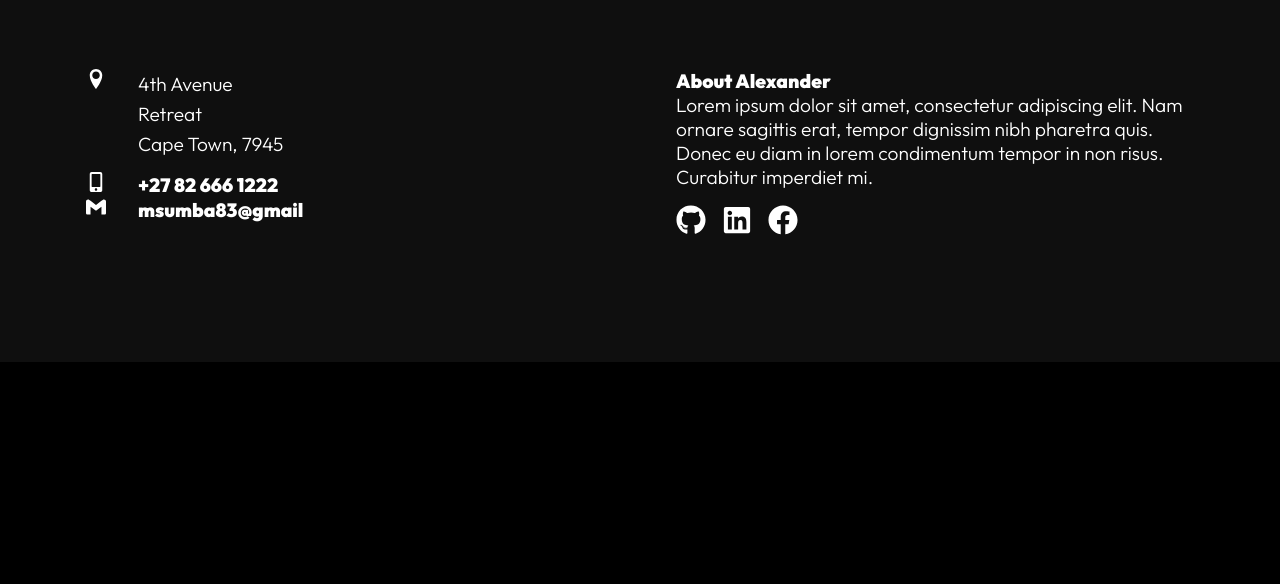
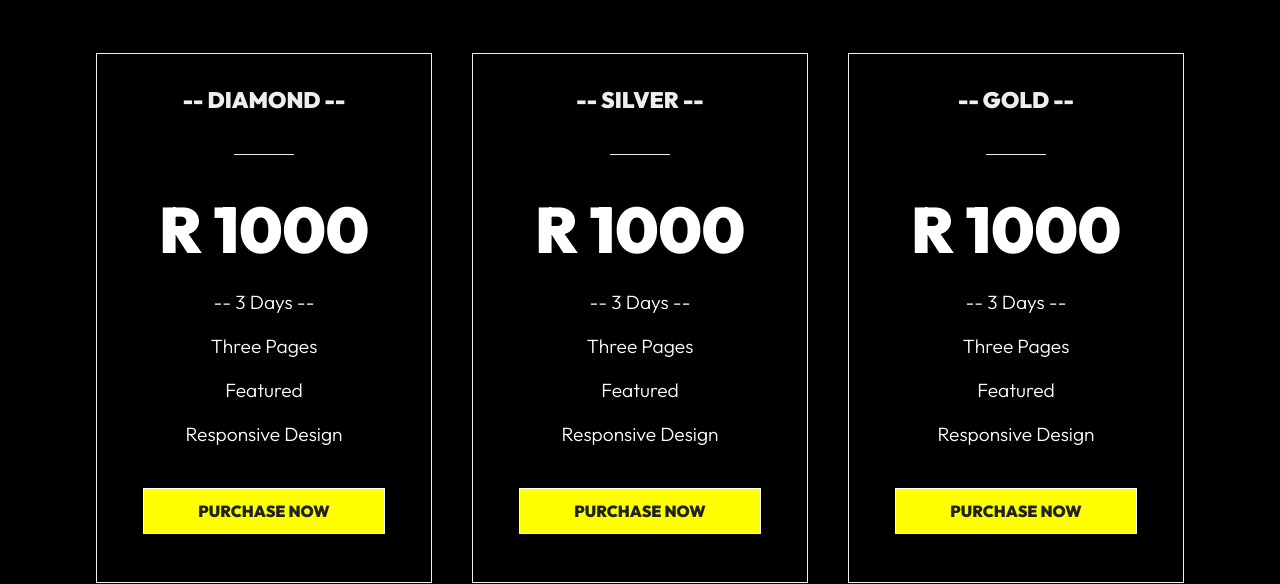
Before and after one commit to MSUMBA-art/-project-portfolio, a React (Create React App) app: page /project in a window 1280 px wide. Shown: the part 523-1107 px from the top of the page. Before the commit the page ends 885 px from the top, so only its background shows below. Built offline with nearby package versions, Linux system fonts and the light colour scheme.

Commit message:
done static cards

```diff
--- a/src/components/HeroImg.jsx
+++ b/src/components/HeroImg.jsx
@@ -12,7 +12,7 @@ const HeroImg = () => {
                   <p>Hi, I'M ALEXANDER</p>
                   <h1>FULLSTACK DEVELOPER</h1>
           <Link to="/project" className="btn">Projects</Link>
-          <Link to="contact" className="btn-light">Contact</Link>
+          <Link to="/contact" className="btn-light">Contact</Link>
               </div>
        </div>
     </div>
--- /dev/null
+++ b/src/components/PricingCards.jsx
@@ -0,0 +1,51 @@
+import "./pricingCards.css";
+
+import React from 'react'
+import { Link } from "react-router-dom";
+
+const PricingCards = () => {
+  return (
+    <div className="pricing">
+      <div className="card-container">
+        <div className="card">
+          <h3>-- DIAMOND --</h3>
+          <span className="bar"></span>
+          <p className="btc">R 1000</p>
+          <p>-- 3 Days --</p>
+          <p>Three Pages</p>
+          <p>Featured</p>
+          <p>Responsive Design</p>
+          <Link to="/contact" className="btn">
+            PURCHASE NOW
+          </Link>
+        </div>
+        <div className="card">
+          <h3>-- SILVER --</h3>
+          <span className="bar"></span>
+          <p className="btc">R 1000</p>
+          <p>-- 3 Days --</p>
+          <p>Three Pages</p>
+          <p>Featured</p>
+          <p>Responsive Design</p>
+          <Link to="/contact" className="btn">
+            PURCHASE NOW
+          </Link>
+        </div>
+        <div className="card">
+          <h3>-- GOLD --</h3>
+          <span className="bar"></span>
+          <p className="btc">R 1000</p>
+          <p>-- 3 Days --</p>
+          <p>Three Pages</p>
+          <p>Featured</p>
+          <p>Responsive Design</p>
+          <Link to="/contact" className="btn">
+            PURCHASE NOW
+          </Link>
+        </div>
+      </div>
+    </div>
+  );
+}
+
+export default PricingCards
--- /dev/null
+++ b/src/components/pricingCards.css
@@ -0,0 +1,62 @@
+.pricing {
+  width: 100%;
+  padding: 6rem;
+  background-color: black;
+}
+
+.card-container {
+  max-width: 1140px;
+  margin: auto;
+  display: grid;
+  grid-template-columns: repeat(3, 1fr);
+  gap: 40px;
+}
+
+.card {
+   border: 1px solid #eee;
+   color: #eee;
+   text-align: center;
+   padding: 1rem;
+}
+
+.card:hover {
+  background-color: rgb(49, 50, 50);
+  border: 2px solid rgb(238, 243, 243);
+
+}
+
+.card h3 {
+    font-size: 1.4rem;
+    padding: 1rem;
+}
+
+.card p {
+    padding: 10px 0;
+}
+
+.bar {
+   border-bottom: 1px solid #eee;
+   width: 20%;
+   margin: 1.5rem auto;
+   display: block;
+}
+
+.btc {
+   font-size: 4rem;
+   font-weight: 600;
+padding: 1rem 0;
+}
+
+.btn {
+    display: block;
+    width: 80%;
+    margin: 2rem auto;
+}
+
+@media screen and (max-width: 740px) {
+  .card-container {
+    max-width: 90%;
+    margin: auto;
+    grid-template-columns: 1fr;
+  }
+}
--- a/src/index.js
+++ b/src/index.js
@@ -1,3 +1,4 @@
+
 import React from "react";
 import ReactDOM from "react-dom";
 //import "./index.css";
--- a/src/routes/Projects.jsx
+++ b/src/routes/Projects.jsx
@@ -3,12 +3,14 @@ import React from "react";
 import Navbar from "../components/Navbar";
 import Footer from "../components/Footer";
 import HeroImg2 from "../components/HeroImg2";
+import PricingCards from "../components/PricingCards";
 
 function Projects() {
   return (
     <div>
       <Navbar />
       <HeroImg2 heading="PROJECTS." text="Some of my recent works" />
+      <PricingCards />
       <Footer />
     </div>
   );
```
